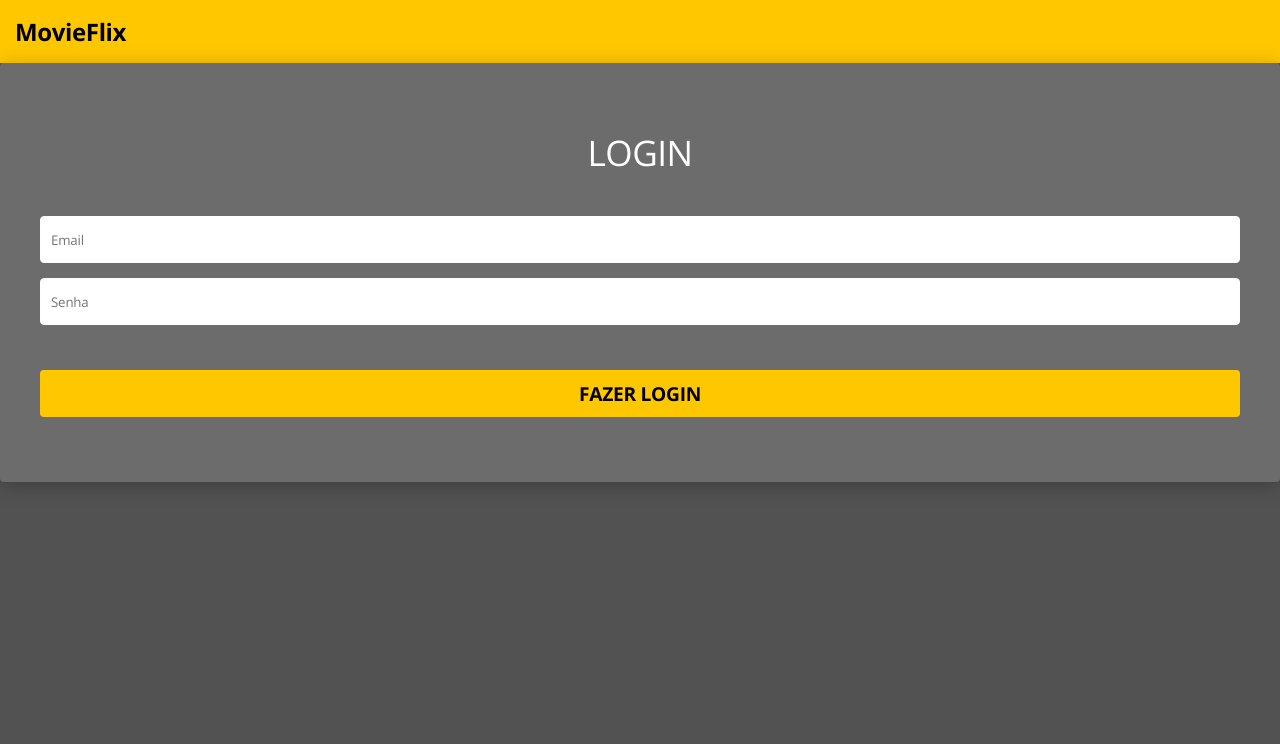
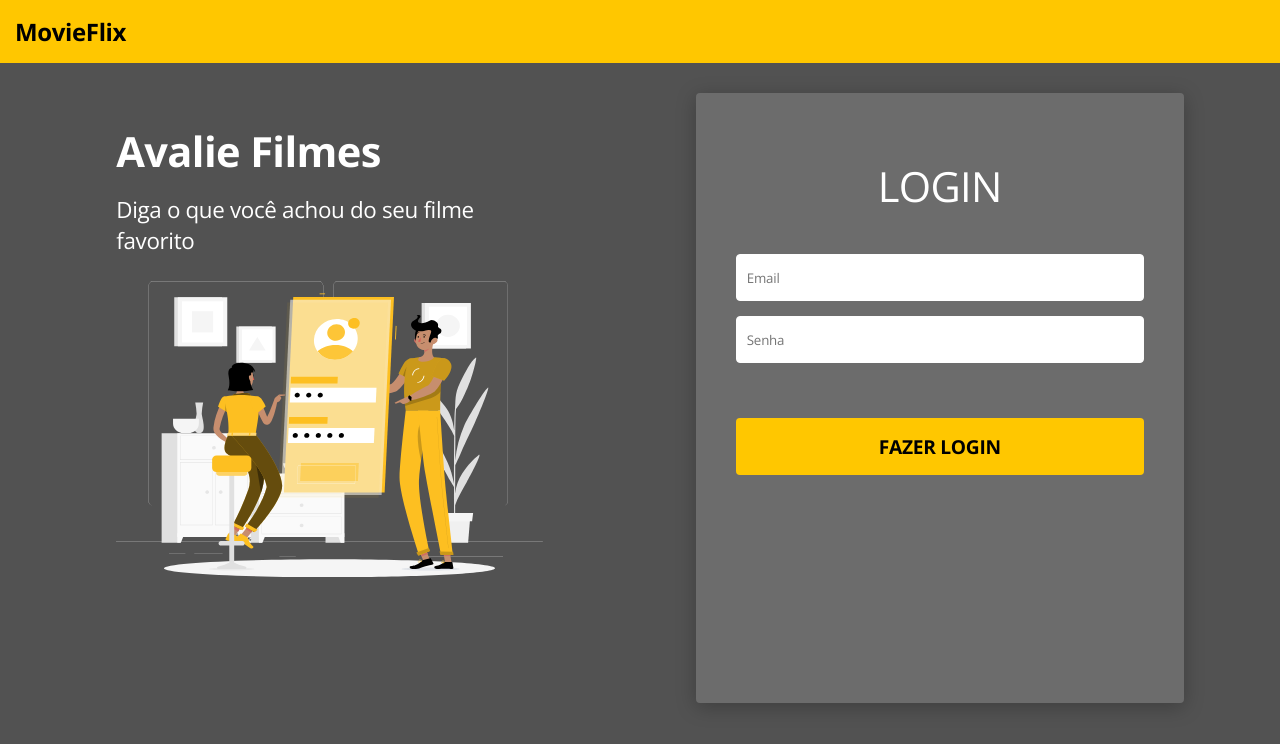
Before and after one commit to giancarloCavalli/movieflix-frontend, a React (Create React App) app: page / in a window 1280 px wide. Shown: the top 744 px of the page. Built offline with nearby package versions, Linux system fonts and the light colour scheme.

Commit message:
Login Page styling

```diff
--- a/src/App.css
+++ b/src/App.css
@@ -25,6 +25,16 @@ h1,h2,h3,h4,h5,h6 {
   font-weight: 700;
 }
 
+h1 {
+  font-size: 2.2rem;
+}
+
 .button {
   cursor: pointer;
 }
+
+@media(min-width: 992px) {
+  h1 {
+    font-size: 2.6rem;
+  }
+}
--- a/src/App.tsx
+++ b/src/App.tsx
@@ -1,5 +1,5 @@
-import LoginCard from 'components/LoginCard';
 import Navbar from 'components/Navbar';
+import Login from 'pages/Login';
 import './App.css';
 
 function App() {
@@ -8,7 +8,7 @@ function App() {
       <header className="App-header">
         <div>
           <Navbar />
-          <LoginCard />
+          <Login />
         </div>
       </header>
     </div>
--- a/src/components/LoginCard/styles.css
+++ b/src/components/LoginCard/styles.css
@@ -3,6 +3,7 @@
   background-color: #6c6c6c;
   border-radius: 4px;
   box-shadow: 0px 4px 20px rgba(0, 0, 0, 0.25);
+  height: 60vh;
 }
 
 .login-card-title {
@@ -14,7 +15,6 @@
 }
 
 .login-card-title h1 {
-  font-size: 2.2rem;
   font-weight: 400;
 }
 
@@ -31,7 +31,7 @@
 
 .login-card-container button {
   width: 100%;
-  margin-top: 30px;
+  margin-top: 40px;
   background-color: var(--primary-color);
   border-radius: 4px;
   padding: 10px;
@@ -44,4 +44,9 @@
   .login-card-container {
     padding: 65px 40px;
   }
+
+  .login-card-container button {
+    padding: 15px;
+
+  }
 }
--- /dev/null
+++ b/src/pages/Login/index.tsx
@@ -0,0 +1,23 @@
+import LoginCard from "components/LoginCard";
+import { ReactComponent as LoginImage } from "assets/images/login-content.svg";
+
+import "./styles.css";
+
+const Login = () => {
+  return (
+    <div className="login-container">
+      <div className="login-content">
+        <h1>Avalie Filmes</h1>
+        <div className="login-content-text">Diga o que você achou do seu filme favorito</div>
+        <div className="login-image-wrapper">
+          <LoginImage />
+        </div>
+      </div>
+      <div className="login-wrapper">
+        <LoginCard />
+      </div>
+    </div>
+  );
+};
+
+export default Login;
--- /dev/null
+++ b/src/pages/Login/styles.css
@@ -0,0 +1,53 @@
+.login-container {
+  padding: 10px;
+}
+
+.login-content {
+  display: none;
+}
+
+@media(min-width: 576px) {
+  .login-container {
+    padding: 35px;
+  }
+}
+
+@media(min-width: 992px) {
+  .login-container {
+    display: flex;
+    flex-direction: row;
+    justify-content: space-around;
+    padding: 30px;
+  }
+
+  .login-wrapper {
+    width: 40%;
+  }
+
+  .login-content {
+    display: unset;
+    font-size: 1.4rem;
+    padding: 30px 20px;
+    width: 35%;
+  }
+
+  .login-content-text {
+    margin-top: 15px;
+  }
+
+  .login-image-wrapper {
+    margin-top: 25px;
+  }
+
+  .login-image-wrapper svg {
+    height: auto;
+    max-height: 45vh;
+    width: 100%;
+  }
+}
+
+@media(min-width: 1400px) {
+  .login-image-wrapper svg {
+    max-height: 55vh;
+  }
+}
```
Also changed, not shown: src/pages/Home/index.tsx (deleted, +0 -9 lines), src/assets/images/login-content.svg (added), src/pages/Home/styles.css (deleted).
